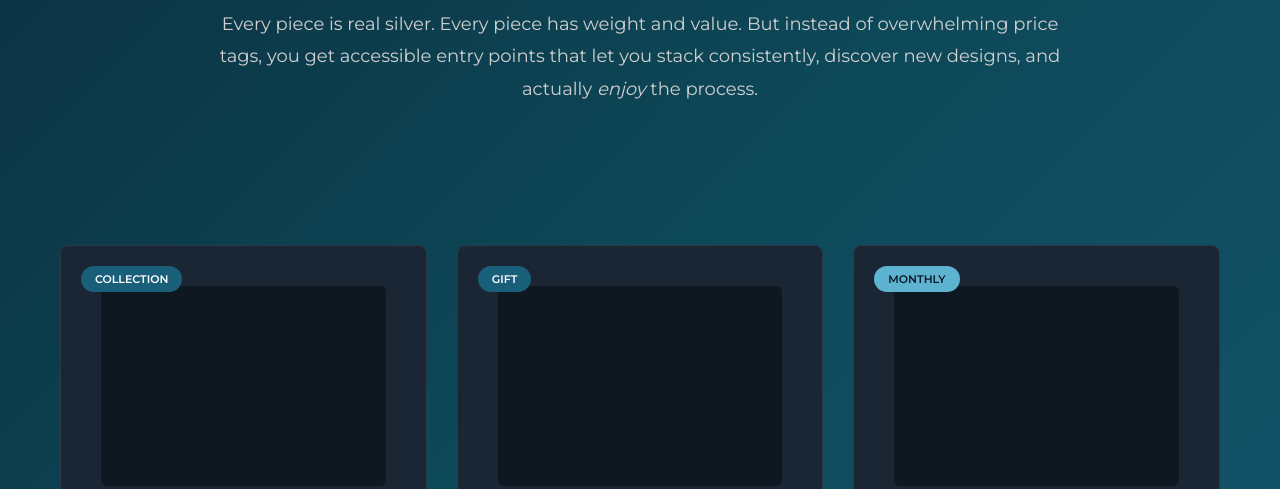
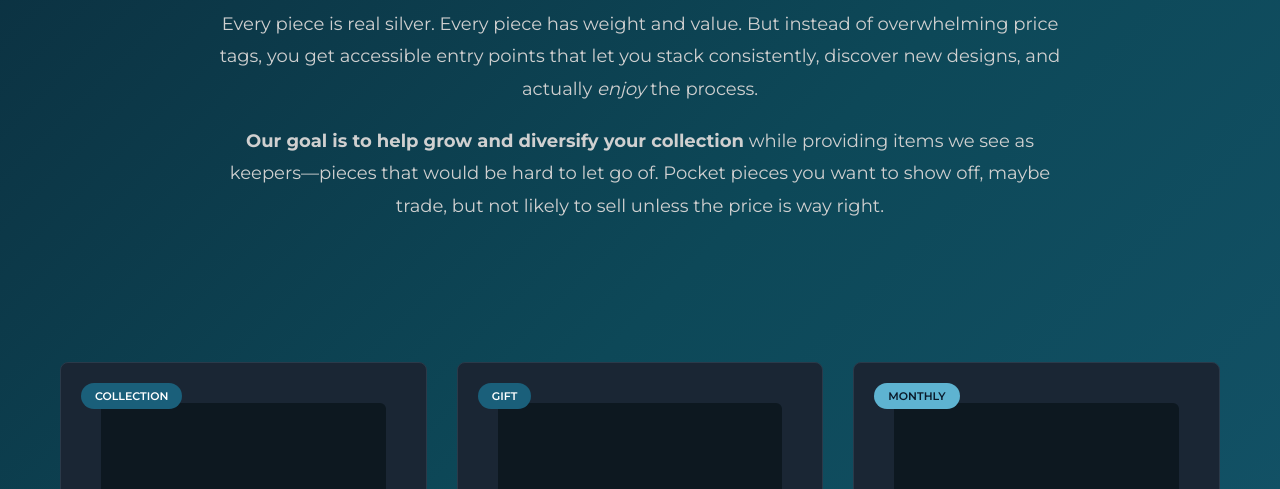
Before and after one commit to Randd8/test, a plain HTML site: page index.html in a window 1280 px wide. Shown: the part 1160-1649 px from the top of the page. Drawn offline with nearby package versions, Linux system fonts and the light colour scheme.

Commit message:
Add mission: grow collections with keeper pieces (pocket pieces worth showing off)

```diff
--- a/index.html
+++ b/index.html
@@ -417,6 +417,7 @@
             <h2>A Different Way to Build Your Stack</h2>
             <p>We like to think more people would collect precious metals if they knew there were more options. Silver doesn't have to mean buying the same boring bullion everyone else has. At Frac Stacker, we specialize in <strong>handmade 1-gram fractional silver rounds</strong> with unique designs—from retro 80s/90s nostalgia to ancient artifact aesthetics.</p>
             <p>Every piece is real silver. Every piece has weight and value. But instead of overwhelming price tags, you get accessible entry points that let you stack consistently, discover new designs, and actually <em>enjoy</em> the process.</p>
+            <p><strong>Our goal is to help grow and diversify your collection</strong> while providing items we see as keepers—pieces that would be hard to let go of. Pocket pieces you want to show off, maybe trade, but not likely to sell unless the price is way right.</p>
         </div>
     </div>
 
```
